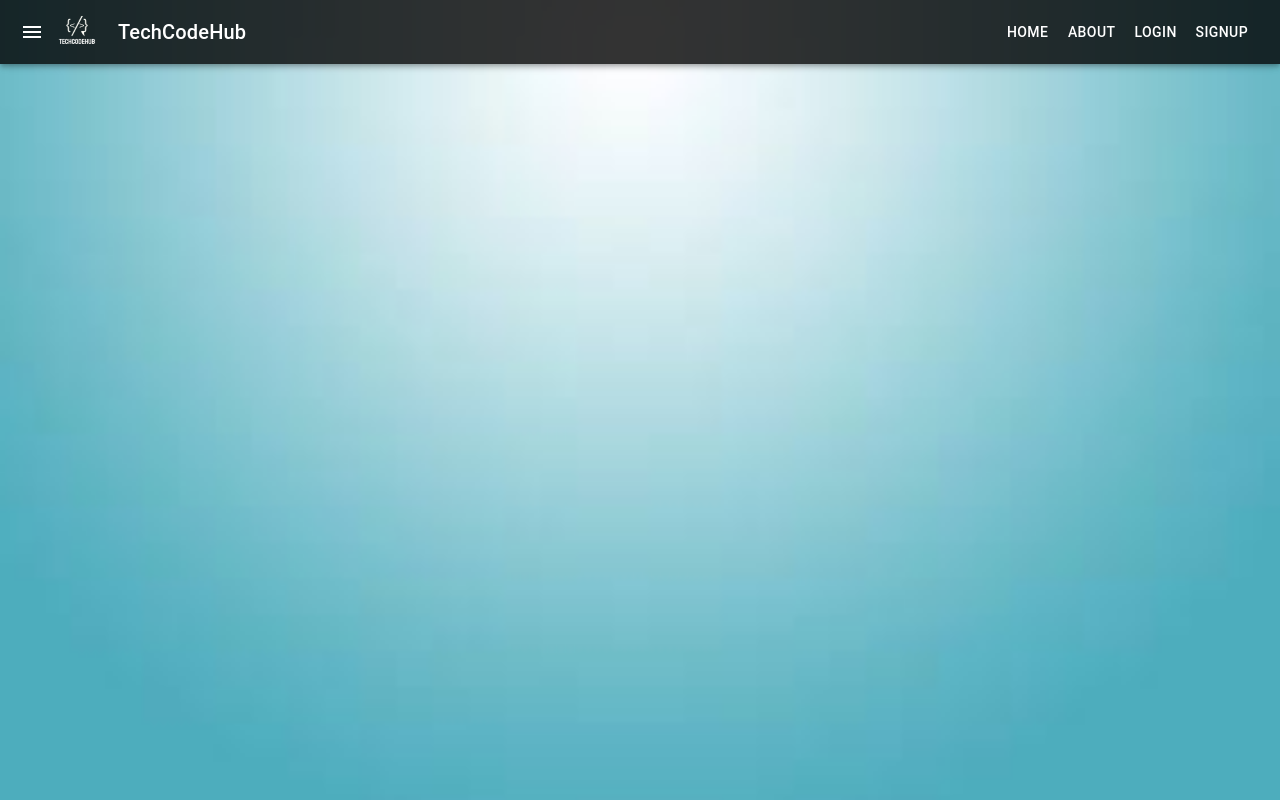
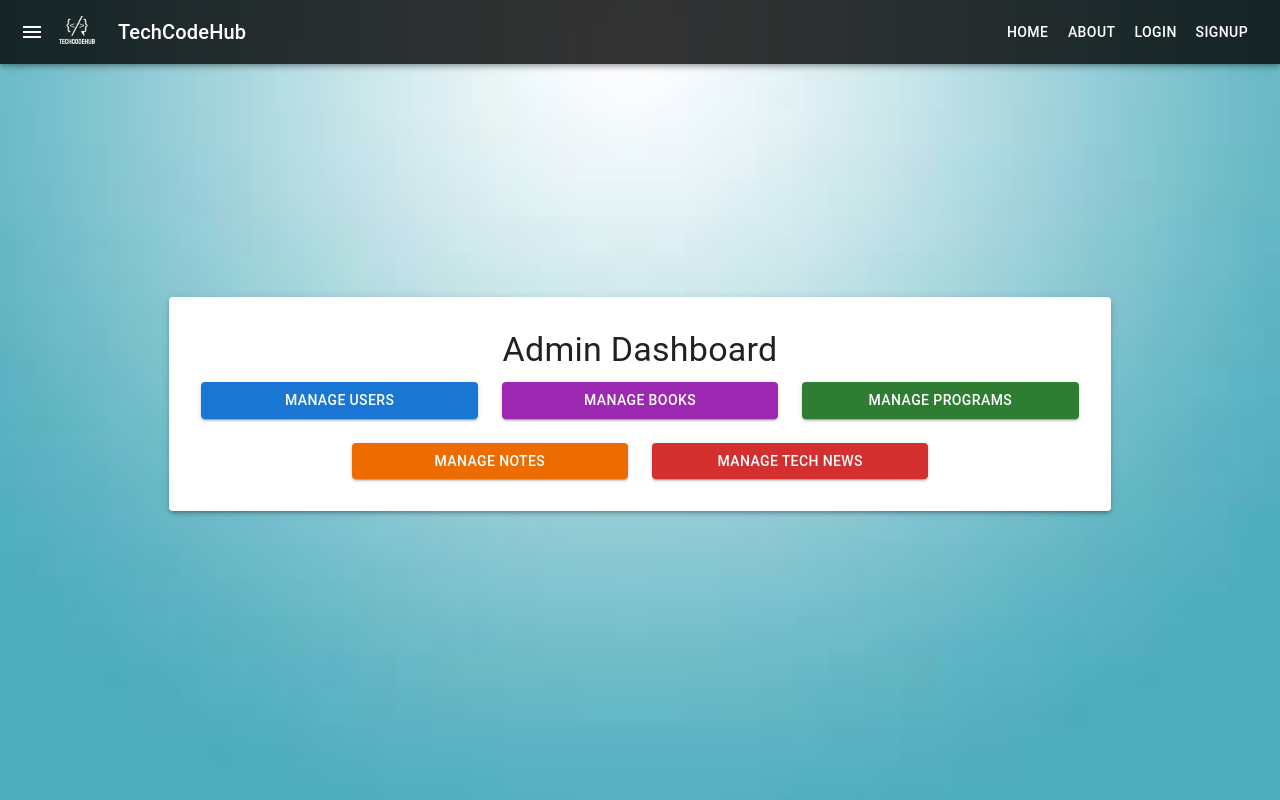
Before and after one commit to AshwinHarikumar/TechCode, a React (Vite) app: page /admin in a window 1280 px wide. Built offline with nearby package versions, Linux system fonts and the light colour scheme.

Commit message:
admin page created

```diff
--- a/src/App.jsx
+++ b/src/App.jsx
@@ -7,6 +7,7 @@ import About from './components/About';
 import Programs from './components/Programs';
 import Notes from './components/Notes';
 import Books from './components/Books';
+import Admin from './components/Admin';
 
 
 const App = () => {
@@ -21,6 +22,7 @@ const App = () => {
         <Route path="/programs" element={<Programs/>} />
         <Route path="/notes" element={<Notes/>} />
         <Route path="/books" element={<Books/>} />
+        <Route path="/admin" element={<Admin/>} />
       </Routes>
     </Router>
   );
--- /dev/null
+++ b/src/components/Admin.jsx
@@ -0,0 +1,43 @@
+import React from 'react';
+import { Button, Box, Typography, Container, Paper, Grid } from '@mui/material';
+
+const Admin = () => {
+  return (
+    <Container sx={{ marginTop: 1}}>
+      <Paper elevation={3} sx={{ padding: 4 }}>
+        <Typography variant="h4" gutterBottom align="center">
+          Admin Dashboard
+        </Typography>
+        <Grid container spacing={3} justifyContent="center">
+          <Grid item xs={12} sm={6} md={4}>
+            <Button variant="contained" color="primary" fullWidth>
+              Manage Users
+            </Button>
+          </Grid>
+          <Grid item xs={12} sm={6} md={4}>
+            <Button variant="contained" color="secondary" fullWidth>
+              Manage Books
+            </Button>
+          </Grid>
+          <Grid item xs={12} sm={6} md={4}>
+            <Button variant="contained" color="success" fullWidth>
+              Manage Programs
+            </Button>
+          </Grid>
+          <Grid item xs={12} sm={6} md={4}>
+            <Button variant="contained" color="warning" fullWidth>
+              Manage Notes
+            </Button>
+          </Grid>
+          <Grid item xs={12} sm={6} md={4}>
+            <Button variant="contained" color="error" fullWidth>
+              Manage Tech news
+            </Button>
+          </Grid>
+        </Grid>
+      </Paper>
+    </Container>
+  );
+};
+
+export default Admin;
```
